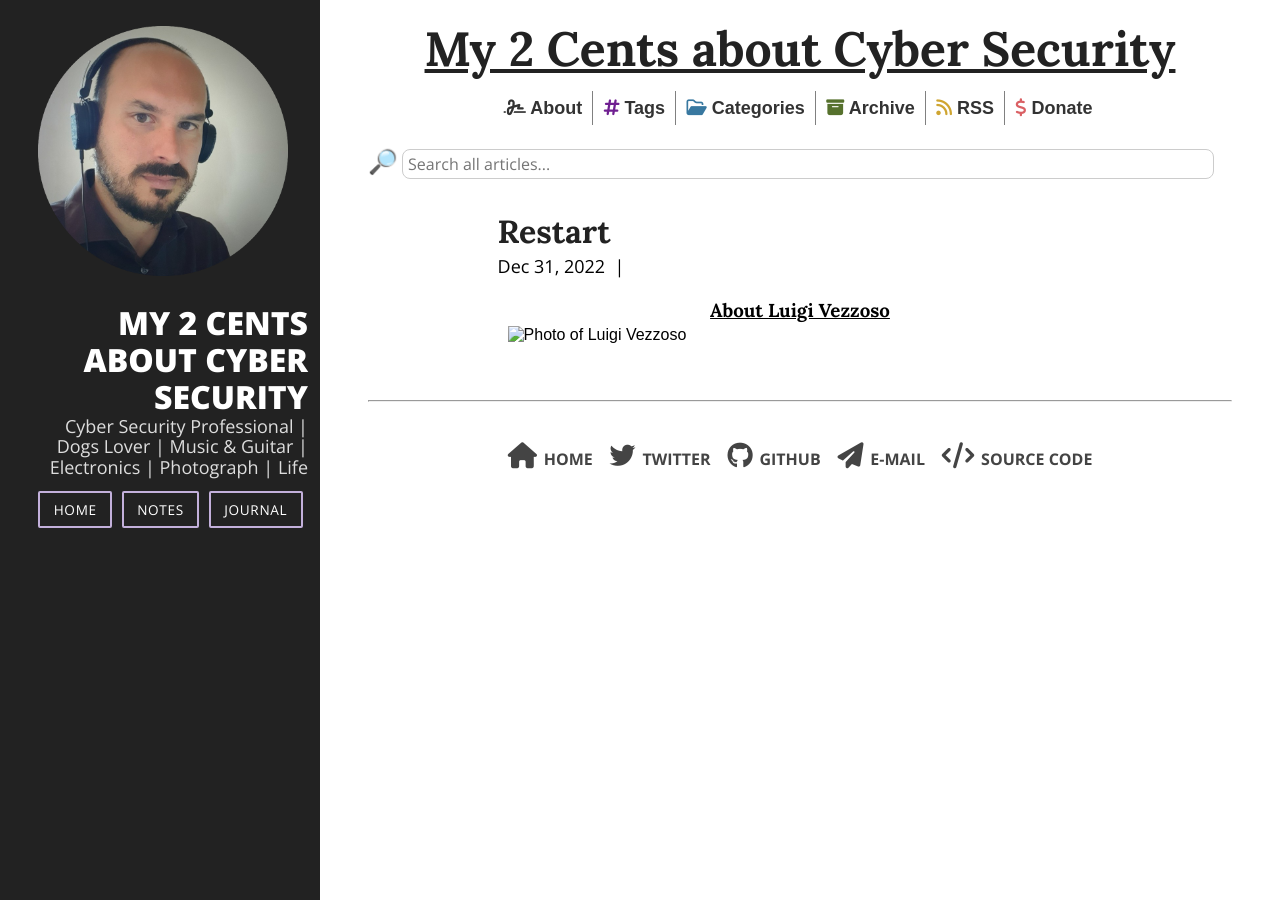
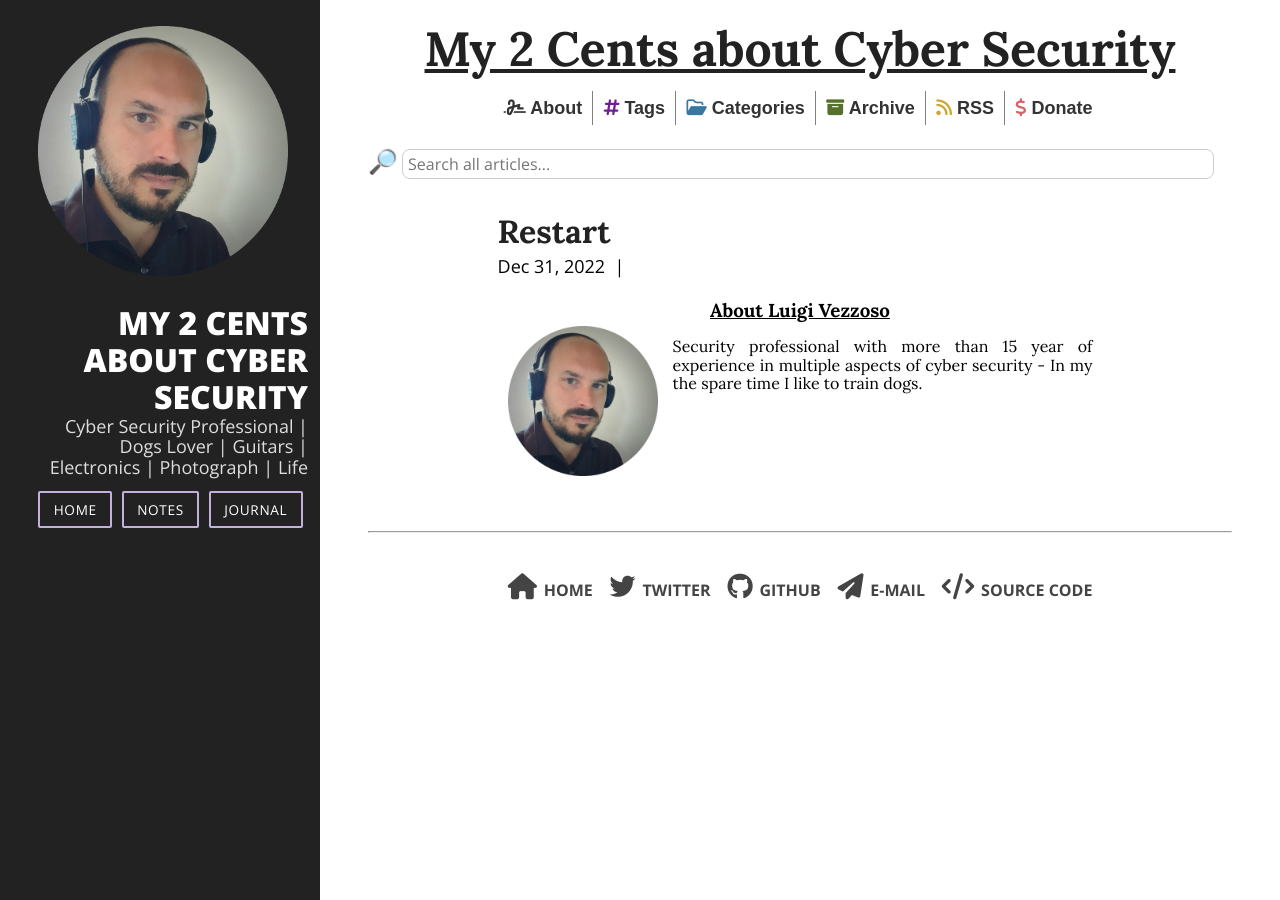
Before and after one commit to luigivezzoso/luigivezzoso.github.io, a Jekyll site: the page built from _posts/2022-12-31-restart.md, in a window 1280 px wide. Built offline with Jekyll 4.4.1, drawn with Linux system fonts in a browser that asks for light colours; nearby versions of some CDN libraries.

```diff
--- a/_config.yml
+++ b/_config.yml
@@ -1,7 +1,7 @@
 title: My 2 Cents about Cyber Security
 email: luigi.vezzoso@gmail.com
 description: >- # this means to ignore newlines until "baseurl:"
-  Cyber Security Professional | Dogs Lover | Music & Guitar | Electronics | Photograph | Life
+  Cyber Security Professional | Dogs Lover | Guitars | Electronics | Photograph | Life
 baseurl: "/" # the subpath of your site, e.g. /blog
 url: "https://luigivezzoso.github.io" # the base hostname & protocol for your site, e.g. http://example.com
 repository:
@@ -15,8 +15,8 @@ comments: false
 disqus:
 
 author: Luigi Vezzoso
-author_bio:
-author_pic:
+author_bio: Security professional with more than 15 year of experience in multiple aspects of cyber security - In my the spare time I like to train dogs.
+author_pic: assets/profile.png
 
 paginate: 5
 paginate_path: "/:num/"
```
